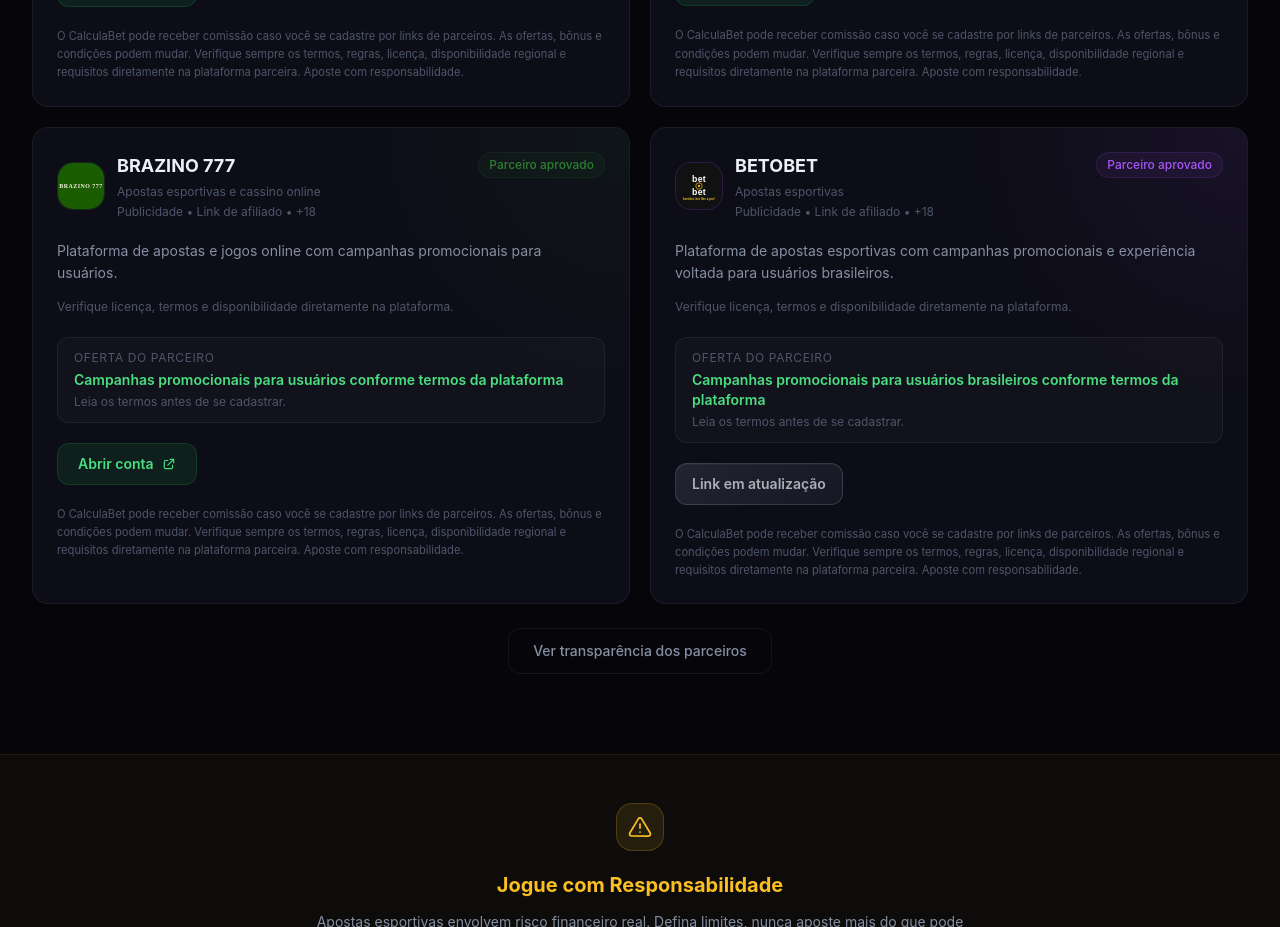
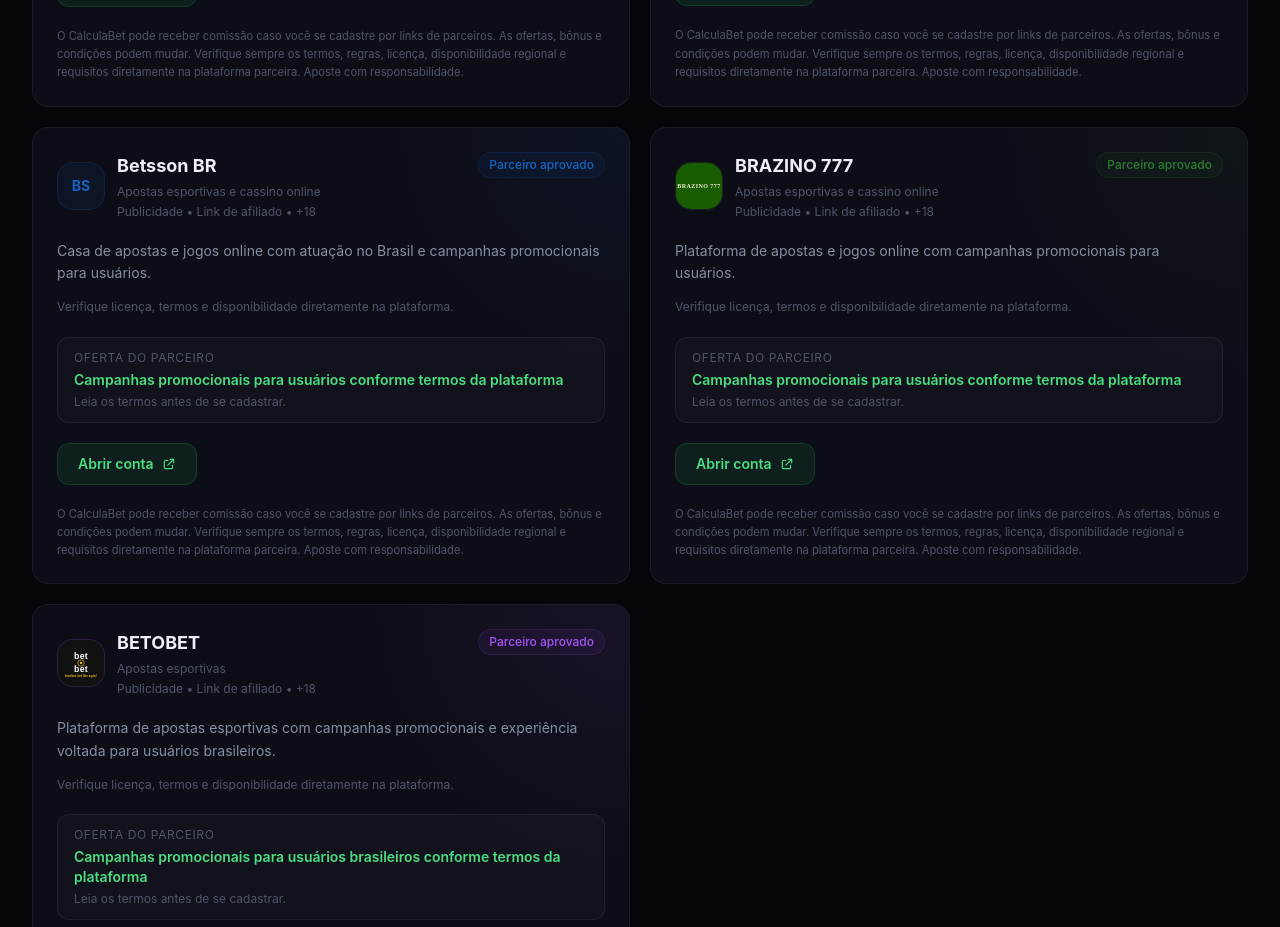
Before and after one commit to cerebromilionario/CalculaBet, a React (Vite) app: page / in a window 1280 px wide. Shown: the part 4200-5127 px from the top of the page. Built offline with nearby package versions, Linux system fonts and the light colour scheme.

Commit message:
Add Betsson BR affiliate partner
- Register Betsson BR in src/data/casas.js (affiliateEnabled: true, bannersEnabled: false)
- Update partner count from 8 to 9 in CasasApostas.jsx
- No logo attached; initials fallback (BS) used via CasaCard component

```diff
--- a/src/data/casas.js
+++ b/src/data/casas.js
@@ -214,6 +214,32 @@ export const casas = [
     banners: {},
   },
   {
+    id: 'betsson-br',
+    name: 'Betsson BR',
+    nome: 'Betsson BR',
+    initials: 'BS',
+    category: 'Apostas esportivas e cassino online',
+    description: 'Casa de apostas e jogos online com atuação no Brasil e campanhas promocionais para usuários.',
+    desc: 'Casa de apostas e jogos online com atuação no Brasil e campanhas promocionais para usuários.',
+    bonus: 'Campanhas promocionais para usuários conforme termos da plataforma',
+    cta: 'Abrir conta',
+    affiliateUrl: 'https://record.betsson.bet.br/_qzwz9Em4P0nP6q2yKP81ZmNd7ZgqdRLk/1/',
+    link: 'https://record.betsson.bet.br/_qzwz9Em4P0nP6q2yKP81ZmNd7ZgqdRLk/1/',
+    disclaimer: defaultDisclaimer,
+    cor: '#1565c0',
+    licencaInfo: 'Verifique licença, termos e disponibilidade diretamente na plataforma.',
+    destaque: 'Parceiro aprovado',
+    complianceNote: '+18 · Publicidade · Link de afiliado',
+    transparency: AFFILIATE_DISCLOSURE_FULL,
+    featured: false,
+    active: true,
+    affiliateEnabled: true,
+    bannersEnabled: false,
+    rotationEnabled: false,
+    priority: 62,
+    banners: {},
+  },
+  {
     id: 'brazino777',
     name: 'BRAZINO 777',
     nome: 'BRAZINO 777',
--- a/src/pages/CasasApostas.jsx
+++ b/src/pages/CasasApostas.jsx
@@ -235,7 +235,7 @@ export default function CasasApostas() {
           <div className="flex flex-col sm:flex-row sm:items-end justify-between gap-4 mb-6">
             <div>
               <p className="text-xs font-semibold mb-2" style={{ color: '#22d3ee', textTransform: 'uppercase', letterSpacing: '0.08em' }}>
-                8 plataformas aprovadas
+                9 plataformas aprovadas
               </p>
               <h2 id="grid-parceiros" className="section-title">Parceiros ativos</h2>
             </div>
```
